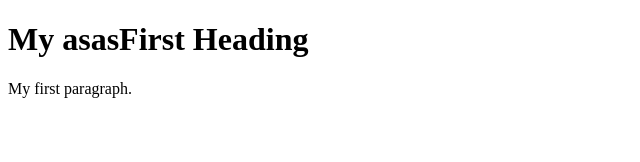
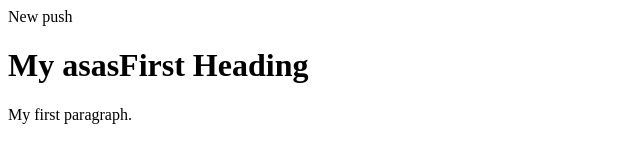
Before and after one commit to uvankit/git-demo, a plain HTML site: page web/index.html in a window 1280 px wide. Shown: the whole page, without its empty margins (0-640 px from the left). Drawn offline with Linux system fonts and the light colour scheme.

Commit message:
new changes

```diff
--- a/web/index.html
+++ b/web/index.html
@@ -1,6 +1,10 @@
 <!DOCTYPE html>
 <html>
 <body>
+
+
+New push
+
 
 <h1>My asasFirst Heading</h1>
 <p>My first paragraph.</p>
```
